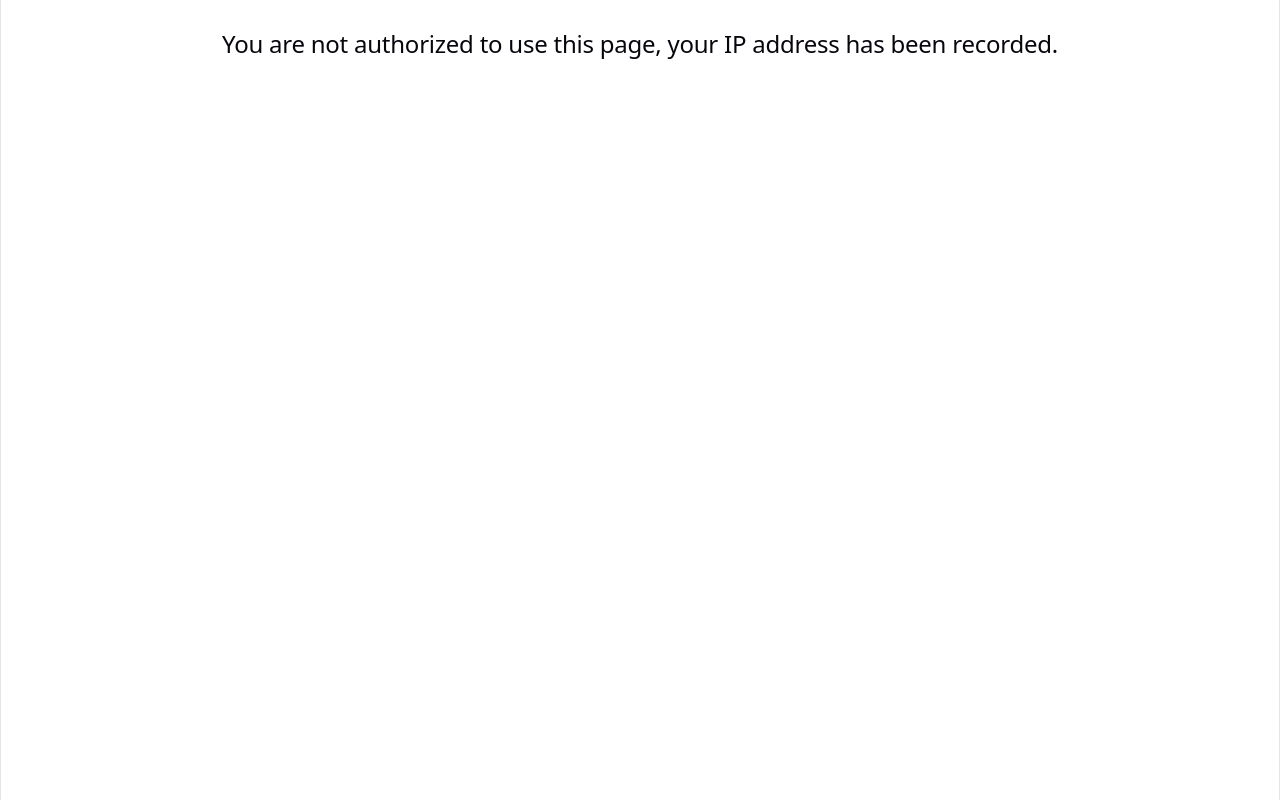
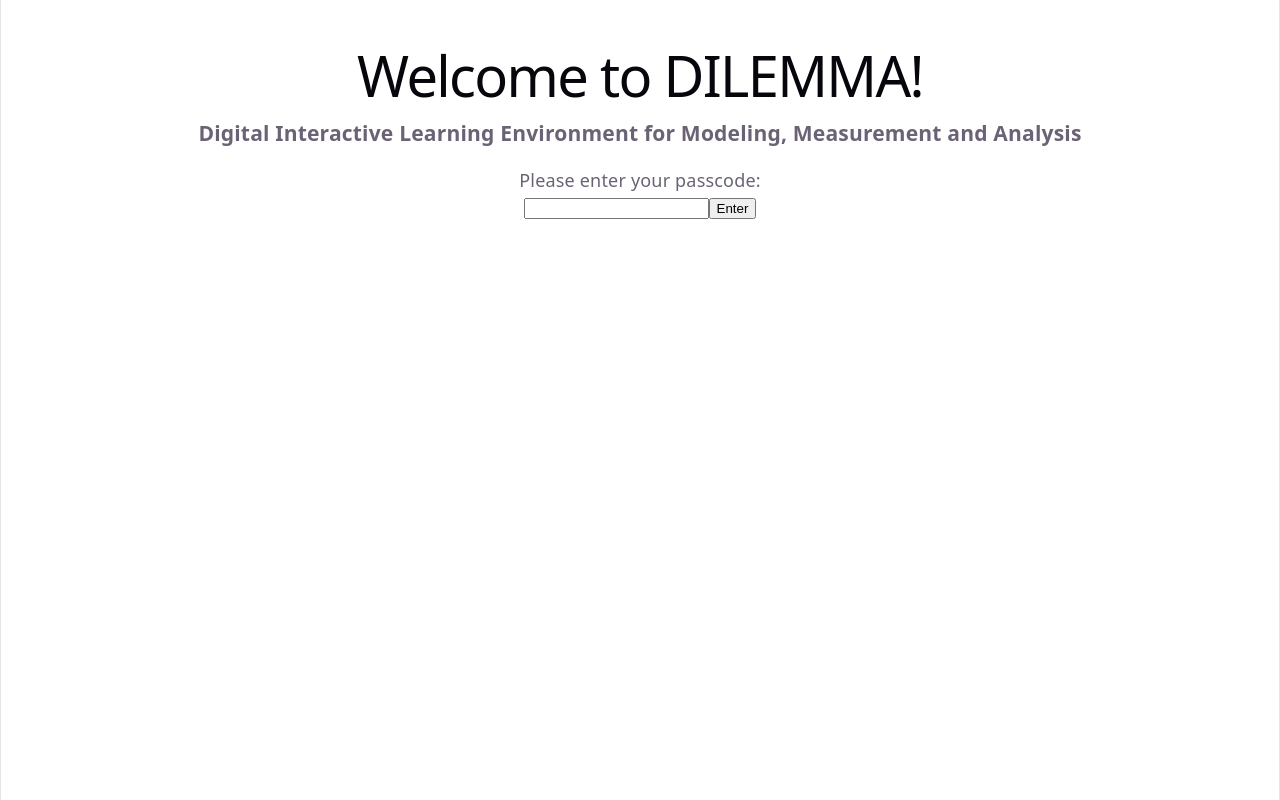
Before and after one commit to dtsyrlin/virtual-lab, a React (Vite) app: page / in a window 1280 px wide. Built offline with nearby package versions, Linux system fonts and the light colour scheme.

Commit message:
Changed the login process

```diff
--- a/src/App.tsx
+++ b/src/App.tsx
@@ -10,19 +10,16 @@ import VerticalHooksLaw from './components/Labs/VerticalHooksLaw'
 import BalancingWeights from './components/Labs/BalancingWeights'
 
 type UserInfo = {
-  passcode: string
   displayName: string
 }
 
 const users: Record<string, UserInfo> = {
-  fusion: {
-    passcode: 'fusion26',
+  fusion26: {
     displayName: 'Fusion Academy',
   },
 
-  test: {
-    passcode: 'test26',
-    displayName: 'Test Academy',
+  anabelle: {
+    displayName: 'Anabelle',
   },
 }
 
@@ -67,28 +64,12 @@ function App() {
   const [wrongPasscode, setWrongPasscode] = useState(false)
 
 
-  // Example:
-  // /fusion -> fusion
-  // /test   -> test
-  const user = window.location.pathname.split('/')[1]
-
-
-  // User is not in our users list.
-  if (users[user] === undefined) {
-    return (
-      <div style={{ padding: '30px' }}>
-        <h2>
-          You are not authorized to use this page, your IP address has been recorded.
-        </h2>
-      </div>
-    )
-  }
-
   // User exists, but has not entered the correct passcode yet.
   if (!authorized) {
     return (
       <div style={{ padding: '30px' }}>
-        <h1>{users[user].displayName} Virtual Labs</h1>
+        <h1>Welcome to DILEMMA!</h1>
+        <h3>Digital Interactive Learning Environment for Modeling, Measurement and Analysis</h3>
 
         <p>Please enter your passcode:</p>
 
@@ -96,11 +77,11 @@ function App() {
           onSubmit={(event) => {
             event.preventDefault()
 
-            if (enteredPasscode === users[user].passcode) {
+            if (undefined === users[enteredPasscode]) {
+              setWrongPasscode(true)
+            } else {
               setAuthorized(true)
               setWrongPasscode(false)
-            } else {
-              setWrongPasscode(true)
             }
           }}
         >
@@ -144,7 +125,7 @@ function App() {
 
   return (
     <div style={{ padding: '30px' }}>
-      <h1>{users[user].displayName} Virtual Labs</h1>
+      <h1>{users[enteredPasscode].displayName} Virtual Labs</h1>
 
       <h2>Select an Experiment</h2>
 
```
